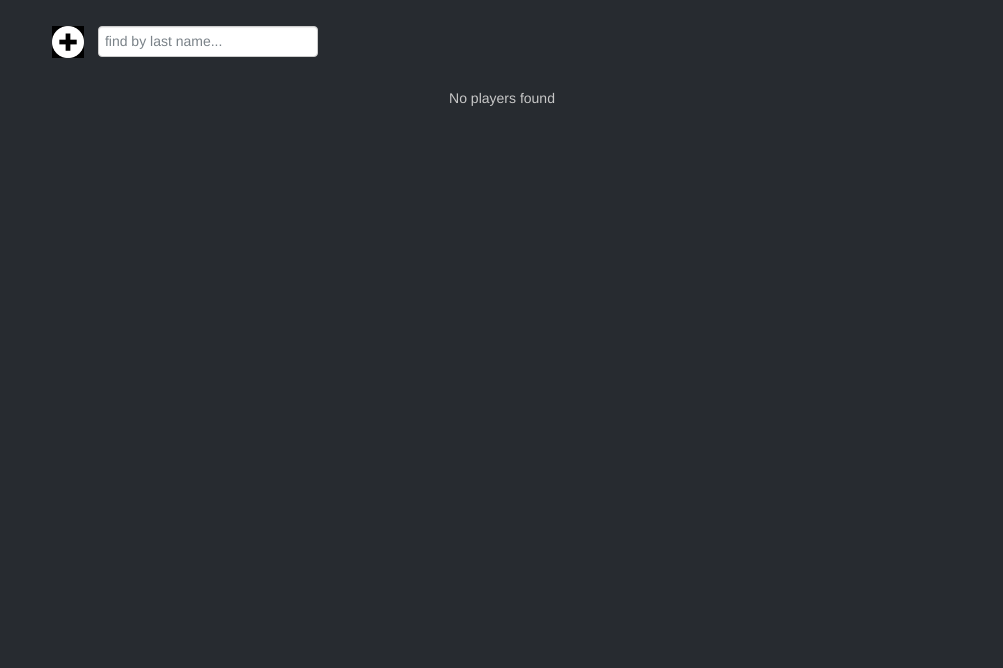
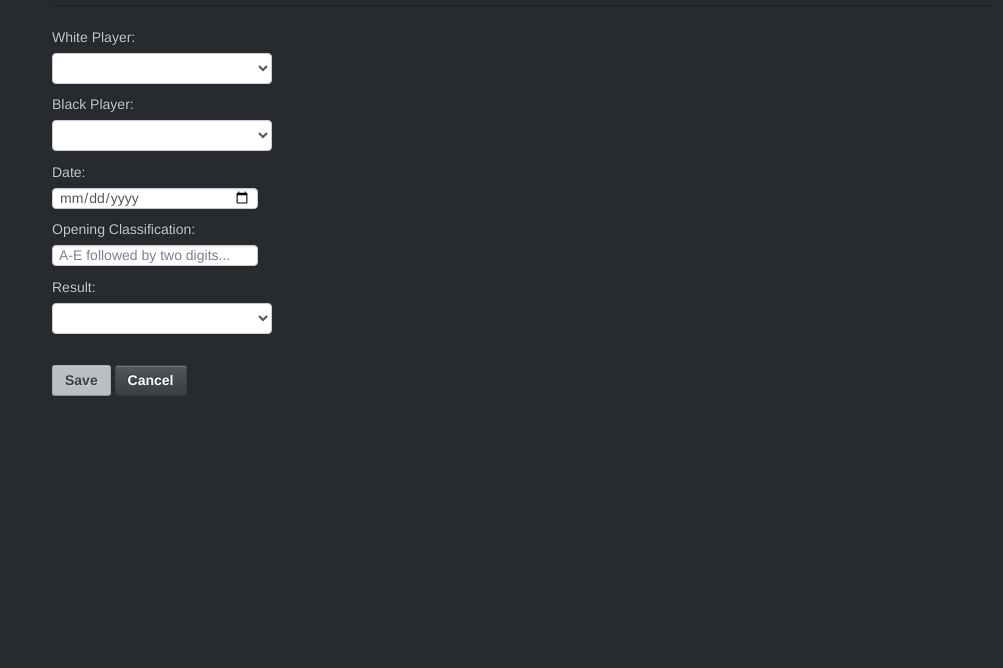
Before and after one commit to robertszabobv/ChessInfo, a website: page WebUI/app/index.html at #/editGame in a window 1280 px wide. Shown: the part 132-800 px from the top of the page, without its empty margins (138-1141 px from the left). Drawn offline with Linux system fonts and the light colour scheme; no server answers.

Commit message:
ddl selection of players

```diff
--- a/WebUI/app/index.html
+++ b/WebUI/app/index.html
@@ -31,6 +31,7 @@
     <script src="/js/app.js"></script>
     <script src="/js/controllers/PlayersController.js"></script>
     <script src="/js/controllers/EditPlayerController.js"></script>
+    <script src="/js/controllers/EditGameController.js"></script>
     <script src="/js/services/PlayersService.js"></script>
 </body>
 </html>
--- a/WebUI/app/js/app.js
+++ b/WebUI/app/js/app.js
@@ -17,5 +17,10 @@ var chessApp = angular.module('chessApp', ['ngRoute'])
         templateUrl: "templates/EditPlayer.html",
         controller: "EditPlayerController"
     });
+    $routeProvider.when('/editGame',
+    {
+        templateUrl: "templates/EditGame.html",
+        controller: "EditGameController"
+    });
     $routeProvider.otherwise({redirectTo: '/players'});
 });
--- /dev/null
+++ b/WebUI/app/js/controllers/EditGameController.js
@@ -0,0 +1,17 @@
+'use strict';
+
+chessApp.controller('EditGameController',
+    function EditGameController($scope, playersService, $routeParams, $location, $log) {
+
+        $scope.game = {};
+
+        playersService.getPlayers(function OnPlayersLoaded(players) {
+            $scope.players = players;
+            $scope.selectedWhitePlayer = players[0];
+            $scope.selectedBlackPlayer = players[1];
+        }) ;
+
+
+
+    }
+);
--- /dev/null
+++ b/WebUI/app/templates/EditGame.html
@@ -0,0 +1,38 @@
+<div style="padding-left: 20px; padding-right: 20px;">
+    <div class="container">
+        <h1>Game</h1>
+        <hr/>
+
+        <form name="playerForm">
+            <fieldset>
+                <label for="whitePlayer">White Player:</label>
+                <select id="whitePlayer"
+                    ng-model="selectedWhitePlayer"
+                    ng-options="item.firstName + ' ' + item.lastName for item in players">
+                </select>
+
+
+                <label for="blackPlayer">Black Player:</label>
+                <select id="blackPlayer"
+                    ng-model="selectedBlackPlayer"
+                    ng-options="item.firstName + ' ' + item.lastName for item in players">
+                </select>
+
+                <label for="gameDate">Date:</label>
+                <input id="gameDate" type="date" required ng-model="game.gameDate" />
+                <label for="openingClassification">Opening Classification:</label>
+                <input id="openingClassification" type="text" required ng-pattern="/[A-E]\d{2}/" placeholder="A-E followed by two digits..."   />
+                <label for="result">Result:</label>
+                <select id="result" ng-model="game.result">
+                    <option value="1" selected>1-0</option>
+                    <option value="2">0.5-0.5</option>
+                    <option value="3">0-1</option>
+                </select>
+            </fieldset>
+            <br />
+            <button type="submit" ng-click="savePlayer(player, playerForm)" class="btn btn-primary">Save</button>
+            <button type="button" ng-click="cancel()" class="btn btn-default">Cancel</button>
+        </form>
+    </div>
+
+</div>
```
